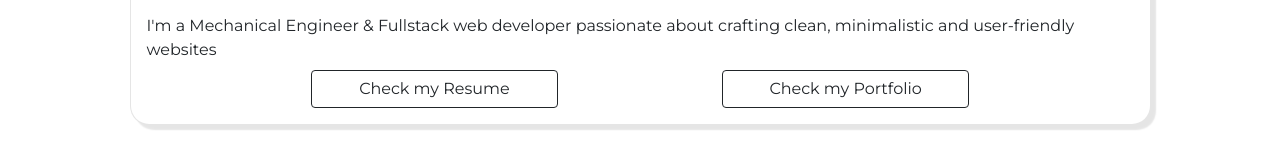
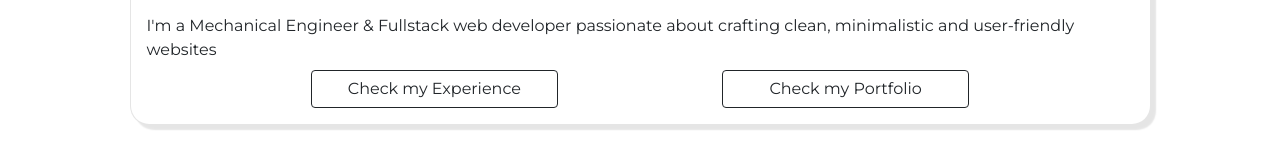
Before and after one commit to danielrs95/personalWeb, a React (Create React App) app: page / in a window 1280 px wide. Shown: the part 447-607 px from the top of the page. Built offline with nearby package versions, Linux system fonts and the light colour scheme.

Commit message:
Agrega links a los botones del home card

```diff
--- a/src/components/CardComponent.js
+++ b/src/components/CardComponent.js
@@ -80,16 +80,20 @@ const CardComponent = () => {
                 about crafting clean, minimalistic and user-friendly websites
               </span>
               <div className='d-flex justify-content-evenly mt-2'>
-                {/* <div className=''> */}
-                <button type='button' className='w-25 btn btn-outline-dark'>
-                  Check my Resume
-                </button>
-                {/* </div> */}
-                {/* <div className=''> */}
-                <button type='button' className='w-25 btn btn-outline-dark'>
+                <a
+                  role='button'
+                  href='/experience'
+                  className='w-25 btn btn-outline-dark'
+                >
+                  Check my Experience
+                </a>
+                <a
+                  role='button'
+                  href='/portfolio'
+                  className='w-25 btn btn-outline-dark'
+                >
                   Check my Portfolio
-                </button>
-                {/* </div> */}
+                </a>
               </div>
             </div>
           </div>
```
